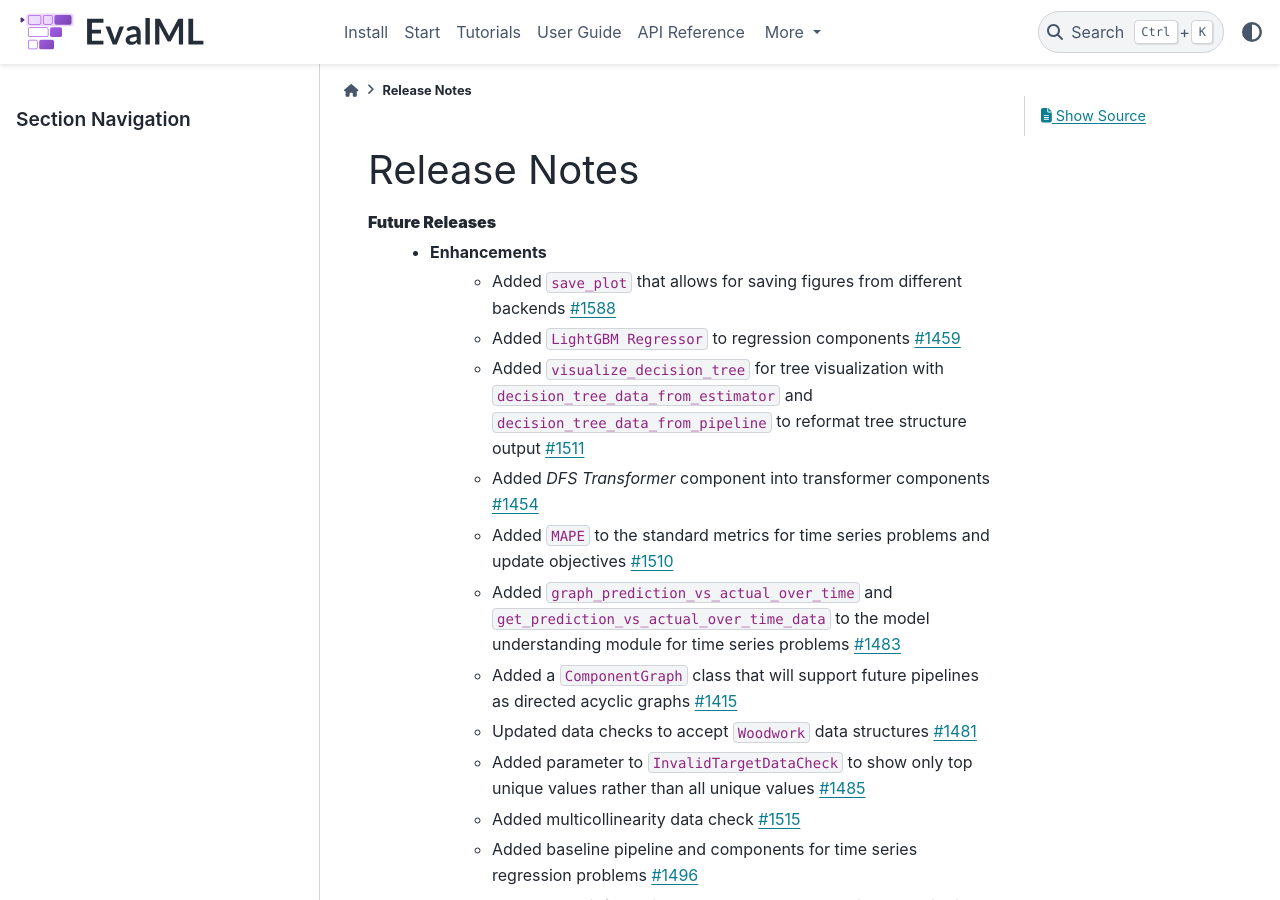
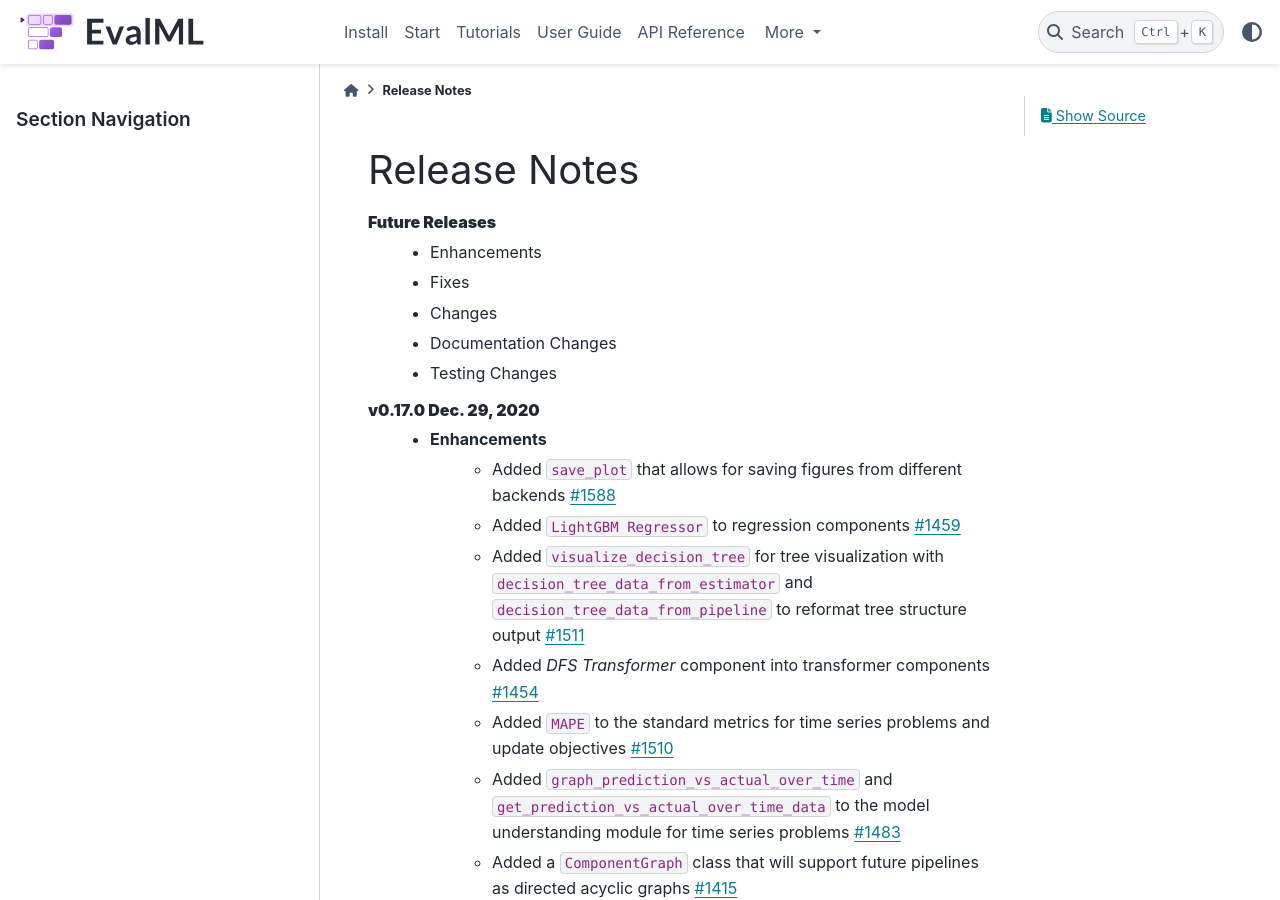
Before and after one commit to alteryx/evalml, a Sphinx documentation site: the page built from docs/source/release_notes.rst, in a window 1280 px wide and 900 px high. Built offline with Sphinx 7.4.7 and the PyData theme 0.15.4, drawn with Linux system fonts in a browser that asks for light colours; comment, search, counter and statistics services are not loaded.

Commit message:
Release v0.17.0

```diff
--- a/docs/source/release_notes.rst
+++ b/docs/source/release_notes.rst
@@ -2,6 +2,14 @@
 -------------
 
 **Future Releases**
+    * Enhancements
+    * Fixes
+    * Changes
+    * Documentation Changes
+    * Testing Changes
+
+
+**v0.17.0 Dec. 29, 2020**
     * Enhancements
         * Added ``save_plot`` that allows for saving figures from different backends :pr:`1588`
         * Added ``LightGBM Regressor`` to regression components :pr:`1459`
--- a/evalml/__init__.py
+++ b/evalml/__init__.py
@@ -22,4 +22,4 @@
 warnings.filterwarnings('ignore', 'The following selectors were not present in your DataTable')
 
 
-__version__ = '0.16.1'
+__version__ = '0.17.0'
--- a/setup.py
+++ b/setup.py
@@ -5,7 +5,7 @@
 
 setup(
     name='evalml',
-    version='0.16.1',
+    version='0.17.0',
     author='Alteryx, Inc.',
     author_email='support@featurelabs.com',
     description='EvalML is an AutoML library that builds, optimizes, and evaluates machine learning pipelines using domain-specific objective functions.',
```
